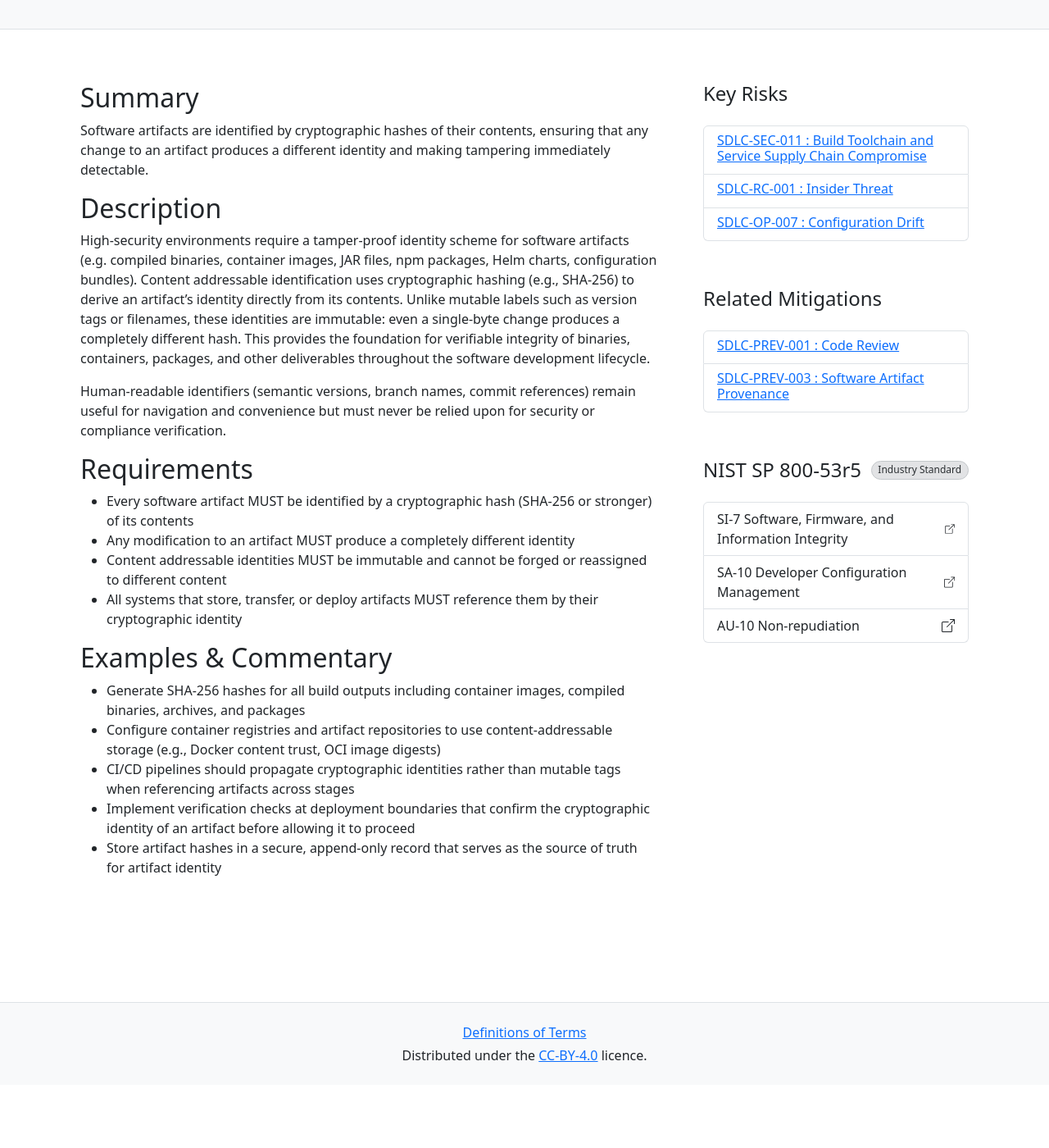
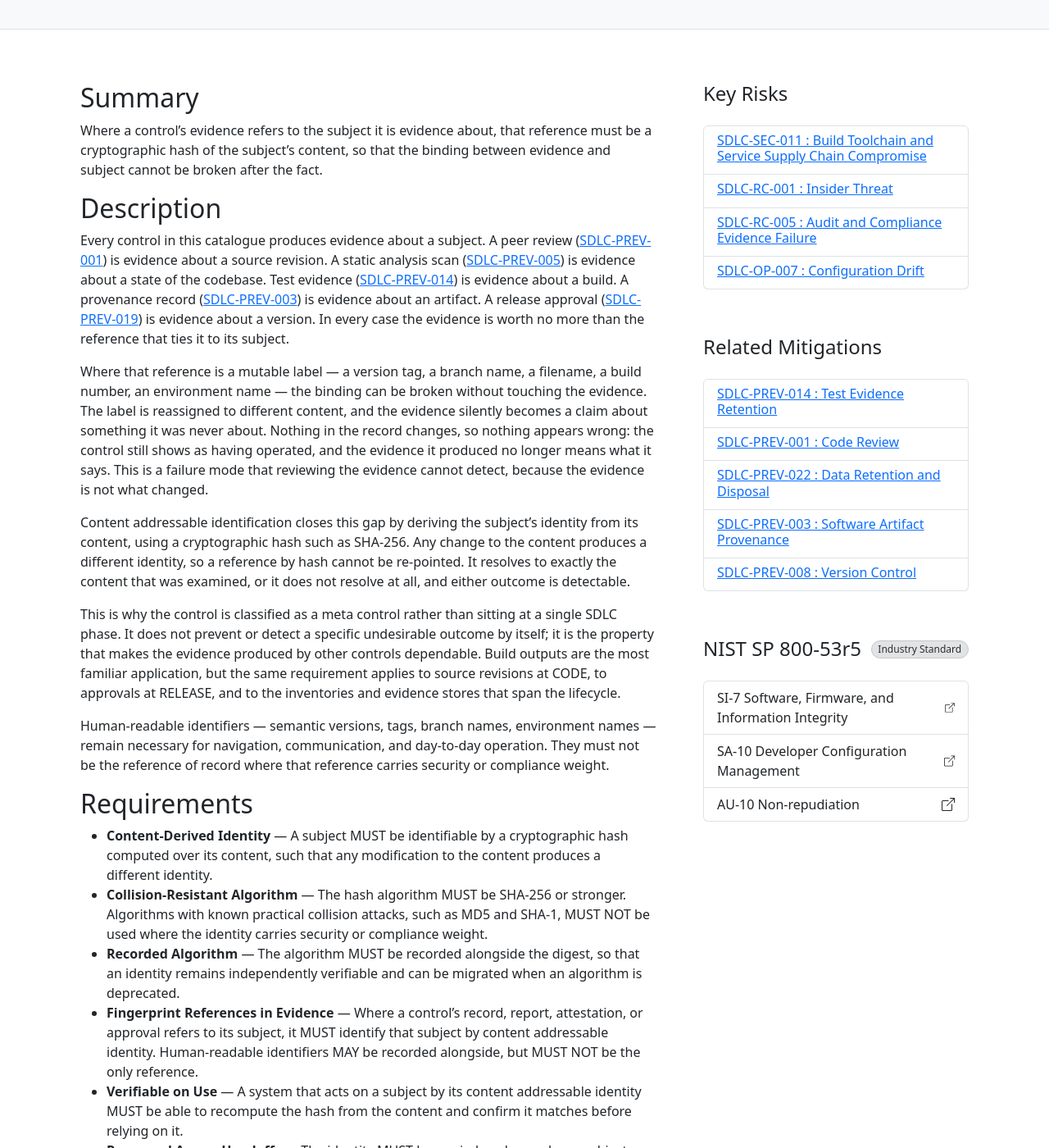
Before and after one commit to finos-labs/SDLC-Controls-Framework, a Jekyll site: the page built from docs/_mitigations/mi-2_content-addressable-identities.md, in a window 1280 px wide and 1400 px high, scrolled down 208 px. Shown: the whole window at 82% size. Built offline with Jekyll 4.4.1, drawn with Linux system fonts in a browser that asks for light colours; before the commit the page ends 1531 px from its top, so only the background shows below that; some of the changed text lies outside the part shown.

Commit message:
Re-tag MI-2 as a meta control and reframe it around evidence references
MI-2 was tagged BUILD and written as an artifact control: the requirements
spoke only about build outputs, and the commentary about hashing them. But
content addressable identity is not a property of the build phase. It is the
property that lets any control's evidence name its subject unambiguously — a
review naming a source revision, a scan naming a codebase state, an approval
naming a version. Where that reference is a mutable label instead of a digest,
the binding can be broken without altering the evidence, and reviewing the
evidence cannot detect it.

That makes MI-2 a control over other controls rather than a phase control, so
it is re-tagged META alongside MI-22.

- Re-tag from BUILD to META
- Reframe Summary and Description around the evidence-to-subject reference,
  naming the controls that depend on it (MI-1, MI-3, MI-5, MI-14, MI-19)
- Restructure Requirements as named, testable properties. Replaces the
  circular "MUST be immutable and cannot be forged or reassigned to different
  content" with Content-Derived Identity, Collision-Resistant Algorithm and
  Recorded Algorithm, which state what has to hold and can be checked.
- Add Fingerprint References in Evidence, Verifiable on Use and Preserved
  Across Handoffs, generalising the old artifact-only reference requirement
- Rework Examples & Commentary to span the lifecycle — Git commit IDs, OCI
  digests, lockfile digests, evidence naming its subject, label-to-digest
  mapping, verification at deployment gates, algorithm migration
- Add the missing ## Links section, which was blocking first reading
- Add ri-5 Audit and Compliance Evidence Failure to 'mitigates': under this
  framing it is the risk MI-2 most directly addresses
- Expand 'related_mitigations' to MI-8, MI-14 and MI-22 to reflect the
  cross-cutting scope

The BUILD phase keeps MI-3, which owns the binding of an artifact's digest to
its source and build metadata; MI-2 now states the identity property that
binding relies on. No other control is re-tagged.

Verified: lint-check passes, readiness-check reports MI-2 ready (was failing
on the missing Links section), and the Jekyll build resolves all new
cross-references. The catalogue's Meta phase filter now lists MI-2 and MI-22.

Signed-off-by: Mike Long <mikelong2005@gmail.com>

```diff
--- a/docs/_mitigations/mi-2_content-addressable-identities.md
+++ b/docs/_mitigations/mi-2_content-addressable-identities.md
@@ -4,41 +4,70 @@
 layout: mitigation
 doc-status: Draft
 type: PREV
-phase: BUILD
+phase: META
 nist-sp-800-53r5_references:
   - si-7   # SI-7 Software, Firmware, And Information Integrity
   - sa-10  # SA-10 Developer Configuration Management
   - au-10  # AU-10 Non-repudiation
 mitigates:
   - ri-1   # Insider Threat
+  - ri-5   # Audit and Compliance Evidence Failure
   - ri-7   # Configuration Drift
   - ri-11  # Build Toolchain and Service Supply Chain Compromise
 related_mitigations:
-  - mi-3  # Binary Provenance
-  - mi-1  # Peer Source Code Review
+  - mi-3   # Software Artifact Provenance
+  - mi-8   # Version Control
+  - mi-14  # Test Evidence Retention
+  - mi-1   # Peer Source Code Review
+  - mi-22  # Data Retention and Disposal
 ---
 
 ## Summary
 
-Software artifacts are identified by cryptographic hashes of their contents, ensuring that any change to an artifact produces a different identity and making tampering immediately detectable.
+Where a control's evidence refers to the subject it is evidence about, that reference must be a cryptographic hash of the subject's content, so that the binding between evidence and subject cannot be broken after the fact.
 
 ## Description
 
-High-security environments require a tamper-proof identity scheme for software artifacts (e.g. compiled binaries, container images, JAR files, npm packages, Helm charts, configuration bundles). Content addressable identification uses cryptographic hashing (e.g., SHA-256) to derive an artifact's identity directly from its contents. Unlike mutable labels such as version tags or filenames, these identities are immutable: even a single-byte change produces a completely different hash. This provides the foundation for verifiable integrity of binaries, containers, packages, and other deliverables throughout the software development lifecycle.
+Every control in this catalogue produces evidence about a subject. A peer review ([SDLC-PREV-001]({% link _mitigations/mi-1_code-review.md %})) is evidence about a source revision. A static analysis scan ([SDLC-PREV-005]({% link _mitigations/mi-5_vulnerability-scanning-sast.md %})) is evidence about a state of the codebase. Test evidence ([SDLC-PREV-014]({% link _mitigations/mi-14_test-evidence.md %})) is evidence about a build. A provenance record ([SDLC-PREV-003]({% link _mitigations/mi-3_software-artifact-provenance.md %})) is evidence about an artifact. A release approval ([SDLC-PREV-019]({% link _mitigations/mi-19_version-approval.md %})) is evidence about a version. In every case the evidence is worth no more than the reference that ties it to its subject.
 
-Human-readable identifiers (semantic versions, branch names, commit references) remain useful for navigation and convenience but must never be relied upon for security or compliance verification.
+Where that reference is a mutable label — a version tag, a branch name, a filename, a build number, an environment name — the binding can be broken without touching the evidence. The label is reassigned to different content, and the evidence silently becomes a claim about something it was never about. Nothing in the record changes, so nothing appears wrong: the control still shows as having operated, and the evidence it produced no longer means what it says. This is a failure mode that reviewing the evidence cannot detect, because the evidence is not what changed.
+
+Content addressable identification closes this gap by deriving the subject's identity from its content, using a cryptographic hash such as SHA-256. Any change to the content produces a different identity, so a reference by hash cannot be re-pointed. It resolves to exactly the content that was examined, or it does not resolve at all, and either outcome is detectable.
+
+This is why the control is classified as a meta control rather than sitting at a single SDLC phase. It does not prevent or detect a specific undesirable outcome by itself; it is the property that makes the evidence produced by other controls dependable. Build outputs are the most familiar application, but the same requirement applies to source revisions at CODE, to approvals at RELEASE, and to the inventories and evidence stores that span the lifecycle.
+
+Human-readable identifiers — semantic versions, tags, branch names, environment names — remain necessary for navigation, communication, and day-to-day operation. They must not be the reference of record where that reference carries security or compliance weight.
 
 ## Requirements
 
-* Every software artifact MUST be identified by a cryptographic hash (SHA-256 or stronger) of its contents
-* Any modification to an artifact MUST produce a completely different identity
-* Content addressable identities MUST be immutable and cannot be forged or reassigned to different content
-* All systems that store, transfer, or deploy artifacts MUST reference them by their cryptographic identity
+* **Content-Derived Identity** — A subject MUST be identifiable by a cryptographic hash computed over its content, such that any modification to the content produces a different identity.
+* **Collision-Resistant Algorithm** — The hash algorithm MUST be SHA-256 or stronger. Algorithms with known practical collision attacks, such as MD5 and SHA-1, MUST NOT be used where the identity carries security or compliance weight.
+* **Recorded Algorithm** — The algorithm MUST be recorded alongside the digest, so that an identity remains independently verifiable and can be migrated when an algorithm is deprecated.
+* **Fingerprint References in Evidence** — Where a control's record, report, attestation, or approval refers to its subject, it MUST identify that subject by content addressable identity. Human-readable identifiers MAY be recorded alongside, but MUST NOT be the only reference.
+* **Verifiable on Use** — A system that acts on a subject by its content addressable identity MUST be able to recompute the hash from the content and confirm it matches before relying on it.
+* **Preserved Across Handoffs** — The identity MUST be carried unchanged as a subject moves between systems, pipeline stages, and organisational boundaries. A downstream system MUST NOT substitute a mutable label for the identity it received.
 
 ## Examples & Commentary
 
-* Generate SHA-256 hashes for all build outputs including container images, compiled binaries, archives, and packages
-* Configure container registries and artifact repositories to use content-addressable storage (e.g., Docker content trust, OCI image digests)
-* CI/CD pipelines should propagate cryptographic identities rather than mutable tags when referencing artifacts across stages
-* Implement verification checks at deployment boundaries that confirm the cryptographic identity of an artifact before allowing it to proceed
-* Store artifact hashes in a secure, append-only record that serves as the source of truth for artifact identity
+* **Source revisions are already content addressable:** A Git commit ID is a hash over the tree and the parent chain, so citing a review or scan result by commit SHA rather than by branch name gives that evidence a subject that cannot be reassigned. Referring to `main` instead records only where a branch pointer happened to be at the time. [SDLC-PREV-008]({% link _mitigations/mi-8-version-control.md %}) covers the integrity of the history those identities are drawn from.
+
+* **Container images:** OCI registries support digest references (`registry/app@sha256:...`) alongside mutable tags. Deployment manifests and admission policies should pin by digest — a tag, including a semantic version tag, can be re-pushed to point at different image content, whereas a digest cannot.
+
+* **Packages and dependencies:** Lockfiles are the usual mechanism for holding dependency digests: npm `integrity` fields, `go.sum`, `Cargo.lock`, Maven checksums. A component inventory ([SDLC-PREV-009]({% link _mitigations/mi-9-component-inventory.md %})) that lists only names and versions cannot support the claim that the inventory describes what was actually built.
+
+* **Evidence naming its subject:** A test report should record the digest of the build under test rather than a CI build number. Where the build number is the only identifier, the evidence cannot be re-bound to its subject once the CI system's own records age out under retention policy ([SDLC-PREV-022]({% link _mitigations/mi-22_data-retention.md %})).
+
+* **Where a mutable label is unavoidable:** Operational workflows legitimately need names such as release tags and `latest`. Where they are used, the mapping from label to digest should itself be recorded immutably, so that the mapping in force at a given point in time can be reconstructed rather than inferred. [SDLC-PREV-003]({% link _mitigations/mi-3_software-artifact-provenance.md %}) covers this binding for build artifacts.
+
+* **Verification at boundaries:** Deployment gates and admission controllers ([SDLC-PREV-012]({% link _mitigations/mi-12_deployment-gating.md %})) are the natural enforcement points for the verifiable-on-use property: recompute or confirm the digest before admitting the subject, rather than trusting the reference that accompanied it.
+
+* **Algorithm migration:** Recording the algorithm alongside the digest is what makes migration possible without invalidating historical evidence. Git's ongoing move from SHA-1 to SHA-256 object identities is the clearest example of why the algorithm cannot be left implicit.
+
+## Links
+
+- [FIPS 180-4: Secure Hash Standard](https://csrc.nist.gov/pubs/fips/180-4/upd1/final)
+- [NIST SP 800-53r5 SI-7: Software, Firmware, and Information Integrity](https://nvlpubs.nist.gov/nistpubs/SpecialPublications/NIST.SP.800-53r5.pdf)
+- [NIST SP 800-53r5 SA-10: Developer Configuration Management](https://nvlpubs.nist.gov/nistpubs/SpecialPublications/NIST.SP.800-53r5.pdf)
+- [NIST SP 800-53r5 AU-10: Non-repudiation](https://nvlpubs.nist.gov/nistpubs/SpecialPublications/NIST.SP.800-53r5.pdf)
+- [OCI Image Specification: Descriptors and digests](https://github.com/opencontainers/image-spec/blob/main/descriptor.md)
+- [Git Internals: Git Objects](https://git-scm.com/book/en/v2/Git-Internals-Git-Objects)
```
